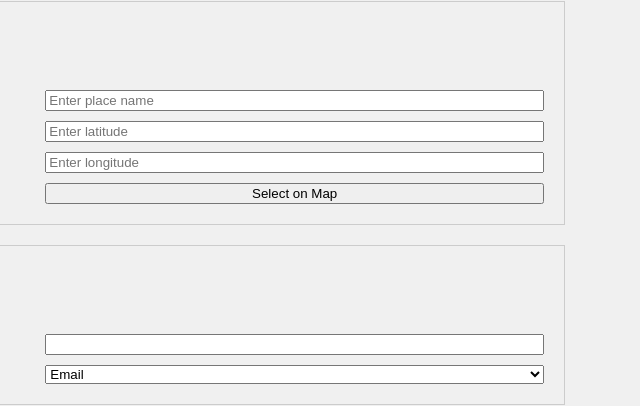
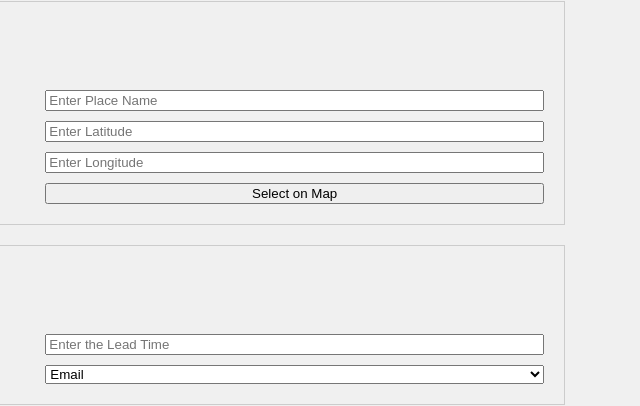
Before and after one commit to nileshsarkarRA/NASA-Space-Apps-Challenge-Landsat-Reflectance-Data-On-the-Fly-and-at-Your-Fingertips, a plain HTML site: page v3.0/data-explorer.html in a window 1280 px wide. Shown: the part 147-553 px from the top of the page, 475-1115 px from the left. Drawn offline with Linux system fonts and the light colour scheme.

Commit message:
Added Placeholders for the text fields

```diff
--- a/v3.0/data-explorer.html
+++ b/v3.0/data-explorer.html
@@ -25,11 +25,11 @@
             <h2>Target Location</h2>
             <form>
                 <label for="place-name">Place Name:</label>
-                <input type="text" id="place-name" placeholder="Enter place name">
+                <input type="text" id="place-name" placeholder="Enter Place Name">
                 <label for="latitude">Latitude:</label>
-                <input type="number" id="latitude" placeholder="Enter latitude">
+                <input type="number" id="latitude" placeholder="Enter Latitude">
                 <label for="longitude">Longitude:</label>
-                <input type="number" id="longitude" placeholder="Enter longitude">
+                <input type="number" id="longitude" placeholder="Enter Longitude">
 
                 <button type="button" id="select-map">Select on Map</button>
             </form>
@@ -38,7 +38,7 @@
             <h2>Overpass Settings</h2>
             <form>
                 <label for="lead-time">Lead Time (minutes):</label>
-                <input type="number" id="lead-time">
+                <input type="number" id="lead-time" placeholder="Enter the Lead Time">
                 <label for="notification-method">Notification Method:</label>
                 <select id="notification-method">
                     <option value="email">Email</option>
```
